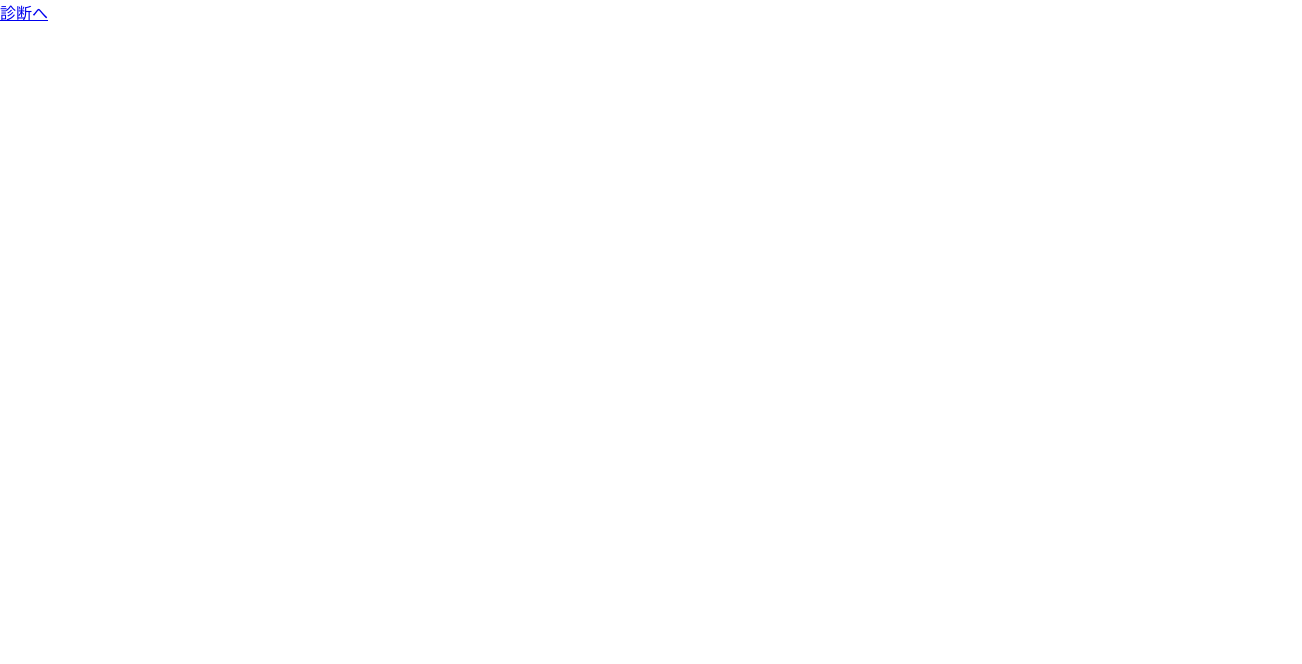
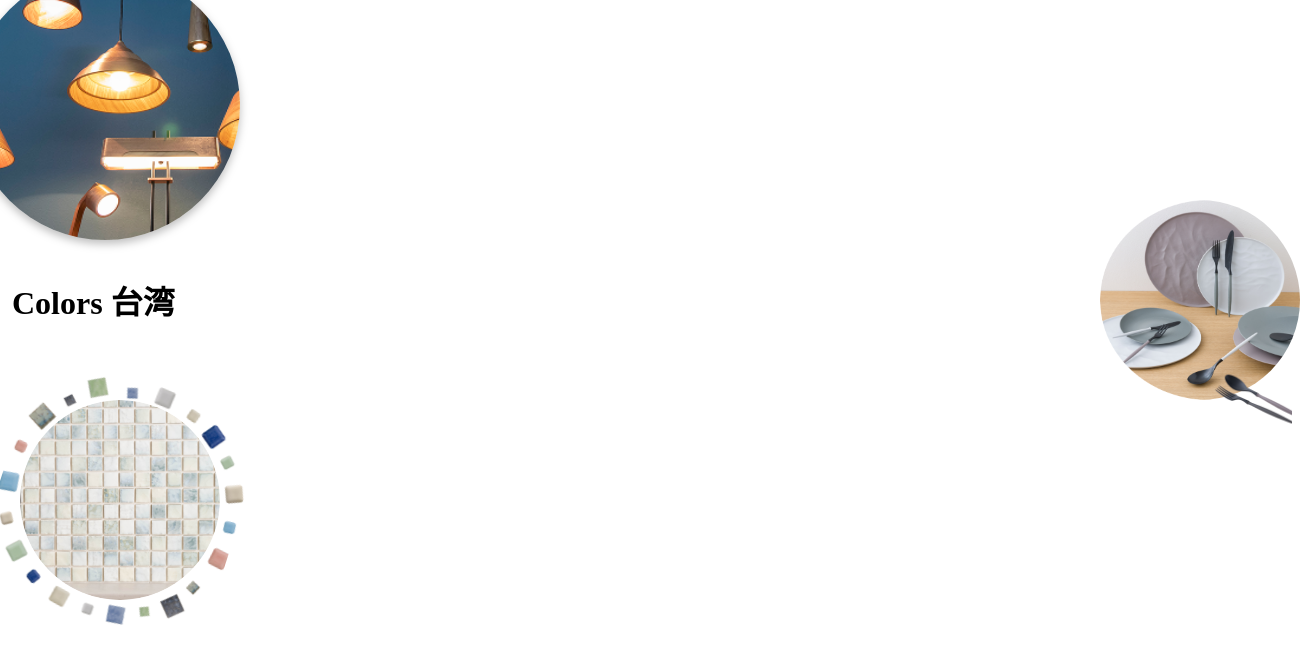
Before and after one commit to ShunKUN1182/TomoyasuLP, an Astro site: page / in a window 1280 px wide. Shown: the whole page, 1302 px wide, since content can reach past the window. Built offline with nearby package versions, Linux system fonts and the light colour scheme; Astro itself is replaced by a stand-in of ours.

Commit message:
feat: mainvisual

```diff
--- /dev/null
+++ b/src/components/MainVisual.astro
@@ -0,0 +1,110 @@
+---
+import mainVisualImg01 from "../assets/mainvisual_img01.png";
+import mainVisualImg02 from "../assets/mainvisual_img02.png";
+import mainVisualImg03 from "../assets/mainvisual_img03.png";
+import circleStone from "../assets/circle_stone.png";
+import forkAndSpun from "../assets/forkAndSpun.png";
+---
+
+<style define:vars={{
+  forkAndSpun: `url(${forkAndSpun.src})`,
+  circleStone: `url(${circleStone.src})`,
+}}>
+.mainvisual {
+  height: 600px;
+  width: 100vw;
+  /* background-color: tomato; */
+  display: flex;
+  align-items: center;
+  justify-content: flex-start;
+  h1 {
+    margin-left: 12px;
+    font-size: 32px;
+    font-weight: bold;
+    font-family: serif;
+  }
+  .mainVisualImg {
+    position: absolute;
+    border-radius: 100%;
+    img {
+      width: 100%;
+      height: 100%;
+      border-radius: 100%;
+    }
+  }
+  .mainVisualImg01 {
+    top: -30px;
+    left: -30px;
+    width: 270px;
+    height: 270px;
+    filter: drop-shadow(0 4px 4px rgba(0, 0, 0, 0.25));
+    box-shadow: 0 4px 25px 0 #FFF inset;
+  }
+  .mainVisualImg02 {
+    right: -20px;
+    width: 200px;
+    height: 200px;
+    &::after {
+      content: "";
+      position: absolute;
+      bottom: -50px;
+      right: -2px;
+      /* background-color: tomato; */
+      background-image: var(--forkAndSpun);
+      background-position: center;
+      background-size: 80px;
+      background-repeat: no-repeat;
+      width: 100px;
+      height: 100px;
+    }
+  }
+  .mainVisualImg03 {
+    top: 400px;
+    left: 20px;
+    width: 200px;
+    height: 200px;
+    overflow: visible;
+    &::after {
+      content: "";
+      position: absolute;
+      top: -20px;
+      left: -20px;
+      /* background-color: tomato; */
+      background-image: var(--circleStone);
+      background-position: center;
+      background-size: 240px;
+      background-repeat: no-repeat;
+      height: 120%;
+      width: 120%;
+      animation: rotate 25s infinite linear;
+    }
+  }
+}
+
+@keyframes rotate {
+  0% {
+    transform: rotate(0deg);
+  }
+  50% {
+    transform: rotate(180deg);
+  }
+  100% {
+    transform: rotate(360deg);
+  }
+}
+
+</style>
+
+<div class="mainvisual">
+  <h1>Colors 台湾</h1>
+  <picture class="mainVisualImg mainVisualImg01">
+    <img src={mainVisualImg01.src} alt="">
+  </picture>
+  <picture class="mainVisualImg mainVisualImg02">
+    <img src={mainVisualImg02.src} alt="">
+  </picture>
+  <picture class="mainVisualImg mainVisualImg03">
+    <img src={mainVisualImg03.src} alt="">
+  </picture>
+
+</div>
--- a/src/pages/index.astro
+++ b/src/pages/index.astro
@@ -1,9 +1,13 @@
 ---
+import MainVisual from "../components/MainVisual.astro";
 import Layout from "../layouts/Layout.astro";
 
 
 ---
 
 <Layout>
-	<a href="diagnosis">診断へ</a>
+	<main>
+		<MainVisual />
+	</main>
+	<!-- <a href="diagnosis">診断へ</a> -->
 </Layout>
```
Also changed, not shown: src/assets/circle_stone.png (added), src/assets/forkAndSpun.png (added), src/assets/mainVisual_img02.png (added), src/assets/mainvisual_img01.png (added), src/assets/mainvisual_img03.png (added).
